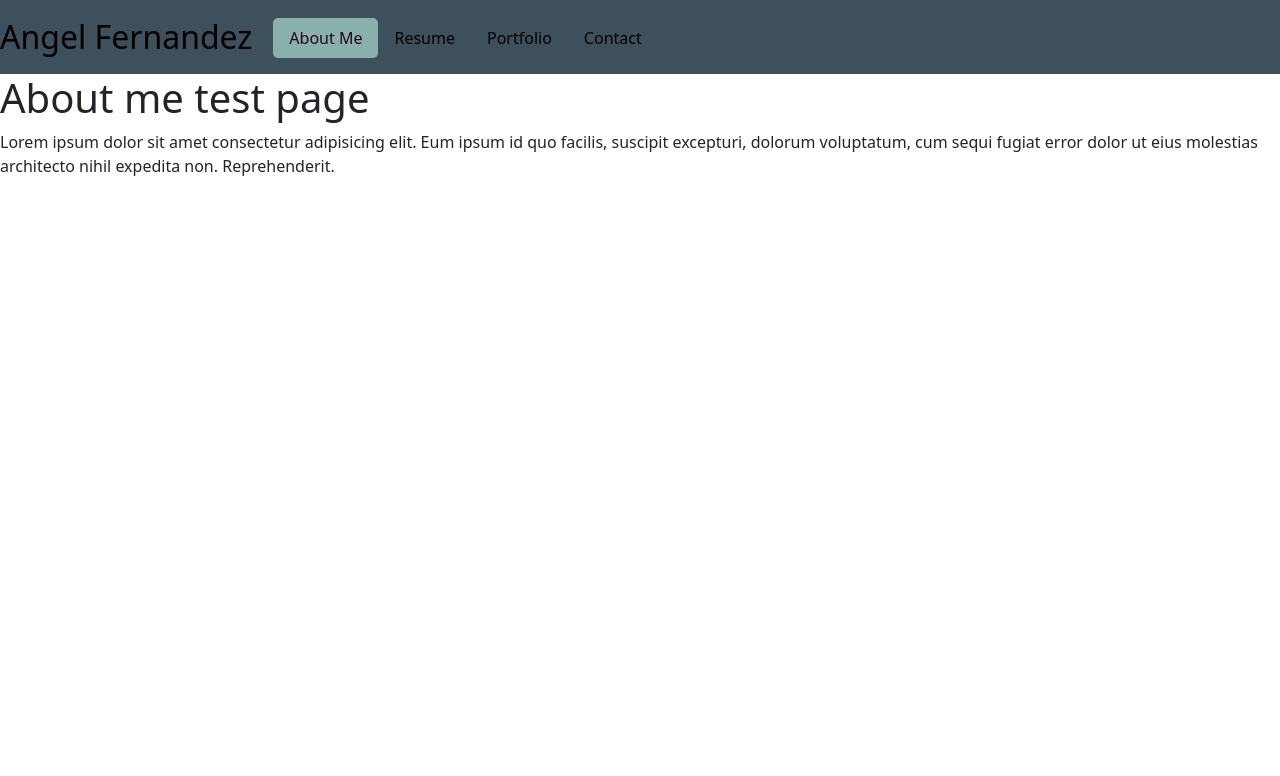
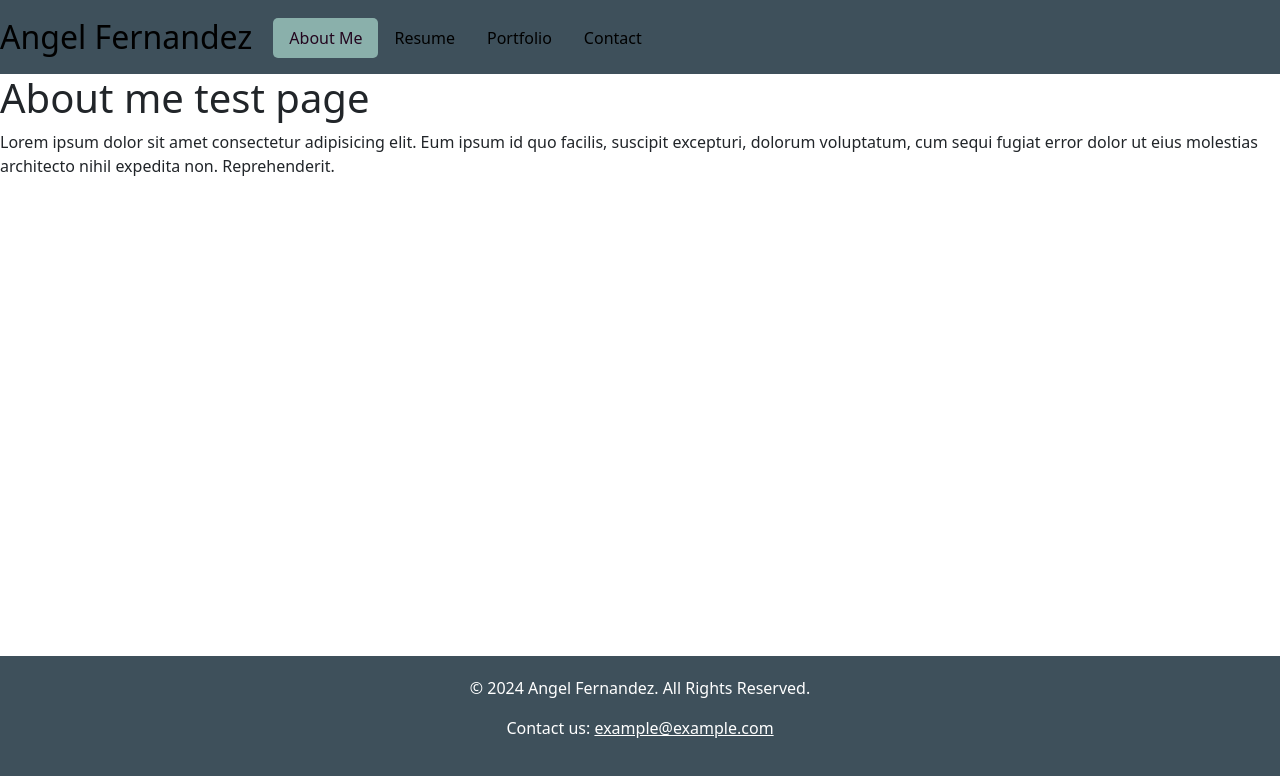
Before and after one commit to b3hold23/portfolio, a React (Vite) app: page / in a window 1280 px wide. Shown: the top 776 px of the page. Built offline with nearby package versions, Linux system fonts and the light colour scheme.

Commit message:
added footer component

```diff
--- /dev/null
+++ b/src/Footer.jsx
@@ -0,0 +1,36 @@
+import React from 'react';
+
+function Footer() {
+    return (
+        <footer style={footerStyle}>
+        <div className="container">
+            <p>&copy; {new Date().getFullYear()} Angel Fernandez. All Rights Reserved.</p>
+            <p>Contact us: <a href="mailto:example@example.com" className="text-white">example@example.com</a></p>
+
+            {/* Social Media Icons */}
+            <div className="mt-3">
+                <a href="https://twitter.com/your-twitter-profile" target="_blank" rel="noopener noreferrer" className="text-white mx-2">
+                    <i className="fab fa-twitter fa-2x"></i>
+                </a>
+                <a href="https://github.com/your-github-profile" target="_blank" rel="noopener noreferrer" className="text-white mx-2">
+                    <i className="fab fa-github fa-2x"></i>
+                </a>
+            </div>
+        </div>
+    </footer>
+    );
+}
+
+
+const footerStyle = {
+    backgroundColor: '#3E505B',
+    color: 'white',
+    textAlign: 'center',
+    padding: '20px 0',
+    position: 'relative',
+    bottom: '0',
+    width: '100%',
+    marginTop: 'auto',
+};
+
+export default Footer;
--- a/src/components/PortfolioContainer.jsx
+++ b/src/components/PortfolioContainer.jsx
@@ -4,6 +4,7 @@ import AboutMe from './pages/AboutMe';
 import Resume from './pages/Resume';
 import Portfolio from './pages/Portfolio';
 import Contact from './pages/contact';
+import Footer from '../Footer';
 
 
 export default function PortfolioContainer() {
@@ -25,9 +26,10 @@ export default function PortfolioContainer() {
     const handlePageChange = (page) => setCurrentPage(page);
 
     return (
-        <div>
+        <div className="d-flex flex-column min-vh-100">
             <NavTabs currentPage={currentPage} handlePageChange={handlePageChange} />
             <main className='mx=3'>{renderPage()}</main>
+            <Footer />
         </div>
     );
  }
--- a/src/components/pages/Portfolio.jsx
+++ b/src/components/pages/Portfolio.jsx
@@ -1,8 +1,19 @@
 export default function Portfolio() {
     return (
         <div>
-            <h1>Portfolio test page</h1>
-            <p>Lorem ipsum dolor sit amet consectetur adipisicing elit. Molestias eligendi exercitationem reiciendis asperiores, quasi culpa harum quo nisi. Nisi corrupti laudantium magni ab aperiam possimus veniam at dignissimos pariatur blanditiis!</p>
-        </div>
+
+        {/* Add clickable links to external websites */}
+        <ul>
+            <li>
+                <a href="https://www.example.com" target="_blank" rel="noopener noreferrer">Visit Example</a>
+            </li>
+            <li>
+                <a href="https://www.anotherexample.com" target="_blank" rel="noopener noreferrer">Visit Another Example</a>
+            </li>
+            <li>
+                <a href="https://www.github.com" target="_blank" rel="noopener noreferrer">My GitHub Profile</a>
+            </li>
+        </ul>
+    </div>
     );
 }
```
